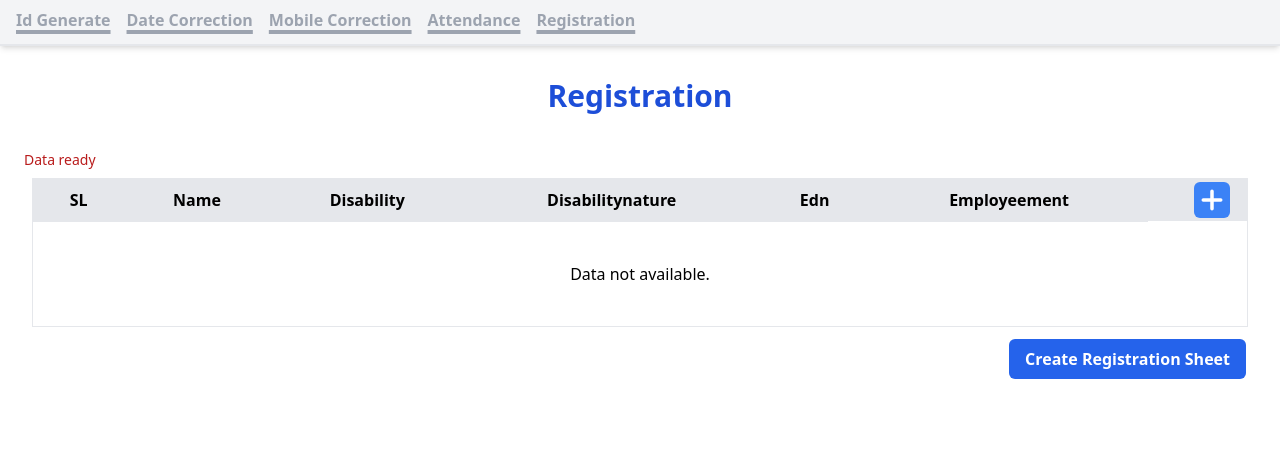
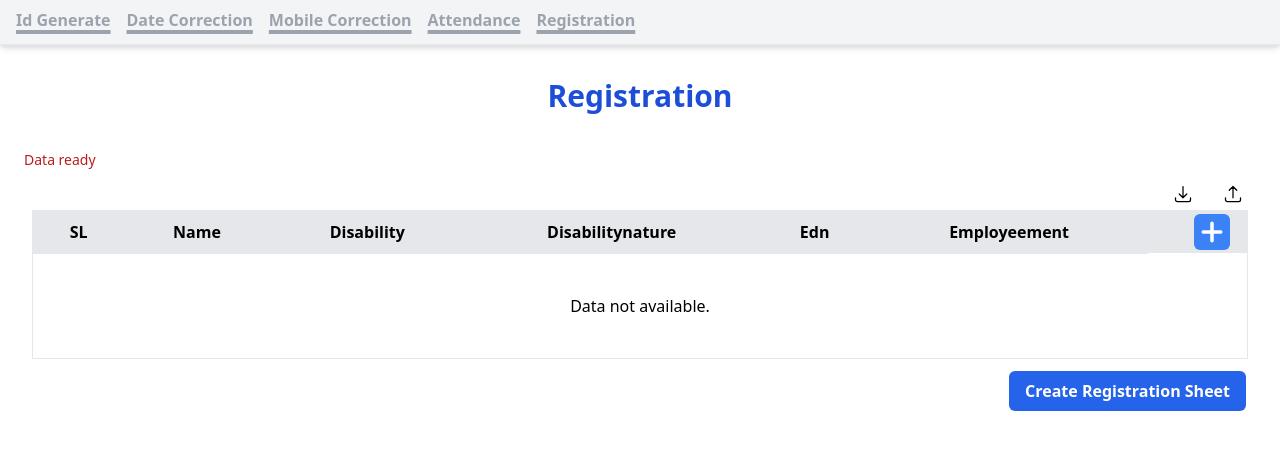
Before and after one commit to aslamzaman/cmescol, a Next.js app: page /registration in a window 1280 px wide. Shown: the top 450 px of the page. Built offline with nearby package versions, Linux system fonts and the light colour scheme.

Commit message:
upload download added

```diff
--- a/app/registration/page.js
+++ b/app/registration/page.js
@@ -3,6 +3,8 @@ import React, { useState, useEffect } from "react";
 import Add from "@/components/registration/Add";
 import Edit from "@/components/registration/Edit";
 import Delete from "@/components/registration/Delete";
+import Download from "@/components/registration/Download";
+import Upload from "@/components/registration/Upload";
 import { getItems } from "@/lib/LocalDatabase";
 import { formatedDate } from "@/lib/utils";
 import { BtnEn } from "@/components/Form";
@@ -120,6 +122,12 @@ const Registration = () => {
             <div className="px-4 lg:px-6">
                 <p className="w-full text-sm text-red-700">{msg}</p>
                 <div className="p-2 overflow-auto">
+                    <div className="flex justify-end">
+                        <div className="w-[80px] flex justify-center items-center space-x-4">
+                        <Download message={messageHandler} />
+                        <Upload message={messageHandler} />
+                        </div>
+                    </div>
                     <table className="w-full border border-gray-200">
                         <thead>
                             <tr className="w-full bg-gray-200">
--- /dev/null
+++ b/components/registration/Download.js
@@ -0,0 +1,30 @@
+import React from "react";
+import { saveAs } from "file-saver";
+
+
+const Download = ({ message }) => {
+
+
+  const downloadHandler = () => {
+    let localData = localStorage.getItem("registration");
+    if (localData) {
+      const blob = new Blob([localData], { type: "application/json" });
+      saveAs(blob, `${new Date().toISOString()}-registration.js`);
+      message("Data download successfully.");
+    } else {
+      message("Data not available.");
+    }
+  }
+
+
+  return (
+    <button onClick={downloadHandler} className="w-8 h-8 rounded-full hover:bg-gray-200 mr-1 flex justify-center items-center">
+      <svg xmlns="http://www.w3.org/2000/svg" fill="none" viewBox="0 0 24 24" strokeWidth="1.5" stroke="currentColor" className="w-5 h-5">
+        <path strokeLinecap="round" strokeLinejoin="round" d="M3 16.5v2.25A2.25 2.25 0 005.25 21h13.5A2.25 2.25 0 0021 18.75V16.5M16.5 12L12 16.5m0 0L7.5 12m4.5 4.5V3" />
+      </svg>
+    </button>
+  );
+
+
+};
+export default Download;
--- /dev/null
+++ b/components/registration/Upload.js
@@ -0,0 +1,70 @@
+import React, { useState } from "react";
+import { BtnEn } from "../Form";
+import { Close } from "../Icons";
+
+
+const Upload = ({ message }) => {
+	const [file, setFile] = useState(null);
+
+
+	const [show, setShow] = useState(false);
+
+
+	const showModal = () => {
+		setShow(true);
+		message("Ready to upload");
+	}
+
+
+	const uploadHandler = (e) => {
+		if (file) {
+			const reader = new FileReader();
+			reader.onload = (() => {
+				let checkData = JSON.parse(reader.result)[0];
+				console.log(checkData);
+				if (!checkData.name) {
+					message("Data not match!");
+					setShow(false);
+					return false;
+				};
+
+				localStorage.setItem("registration", reader.result);
+				message("Data loaded successfully");
+				setShow(false);
+			})
+			reader.readAsText(file);
+		} else {
+			message("Please select a file.");
+			setShow(false);
+		}
+	}
+
+
+	return (
+		<>
+			<div className={`fixed inset-0 py-16 bg-gray-900 ${show ? 'block' : 'hidden'}  bg-opacity-60 overflow-auto`}>
+				<div className="w-11/12 md:w-8/12 mx-auto mb-10 bg-white border-2 border-gray-300 rounded-md shadow-md duration-300">
+					<div className="px-6 md:px-6 py-2 flex justify-between items-center border-b border-gray-300">
+						<h1 className="text-xl font-bold text-blue-600">Upload File</h1>
+						<Close Click={() => { setShow(false); Msg("Data ready") }} Size="w-9 h-9" />
+					</div>
+
+					<div className="p-6 text-black">
+						<input type="file" onChange={(e) => { setFile(e.target.files[0]); }} className="w-full px-4 py-1.5 text-gray-600 ring-1 focus:ring-4 ring-blue-300 outline-none rounded duration-300" accept="application/javascript" />
+					</div>
+
+					<div className="px-6 py-6 flex justify-end items-center border-t border-gray-300">
+						<BtnEn Title="Close" Click={() => { setShow(false); Msg("Data ready") }} Class="bg-red-600 hover:bg-red-800 text-white mr-1" />
+						<BtnEn Title="Upload" Click={uploadHandler} Class="bg-blue-600 hover:bg-blue-800 text-white" />
+					</div>
+				</div>
+			</div>
+			<button onClick={showModal} className="w-8 h-8 rounded-full hover:bg-gray-200 mr-1 flex justify-center items-center">
+				<svg xmlns="http://www.w3.org/2000/svg" fill="none" viewBox="0 0 24 24" strokeWidth="1.5" stroke="currentColor" className="w-5 h-5">
+					<path strokeLinecap="round" strokeLinejoin="round" d="M3 16.5v2.25A2.25 2.25 0 005.25 21h13.5A2.25 2.25 0 0021 18.75V16.5m-13.5-9L12 3m0 0l4.5 4.5M12 3v13.5" />
+				</svg>
+			</button>
+		</>
+	)
+}
+export default Upload;
--- a/package.json
+++ b/package.json
@@ -9,6 +9,7 @@
     "lint": "next lint"
   },
   "dependencies": {
+    "file-saver": "^2.0.5",
     "mongoose": "^8.4.4",
     "next": "14.1.0",
     "react": "^18",
```
Also changed, not shown: 1 other file (tests, documents, lock files or other folders).
